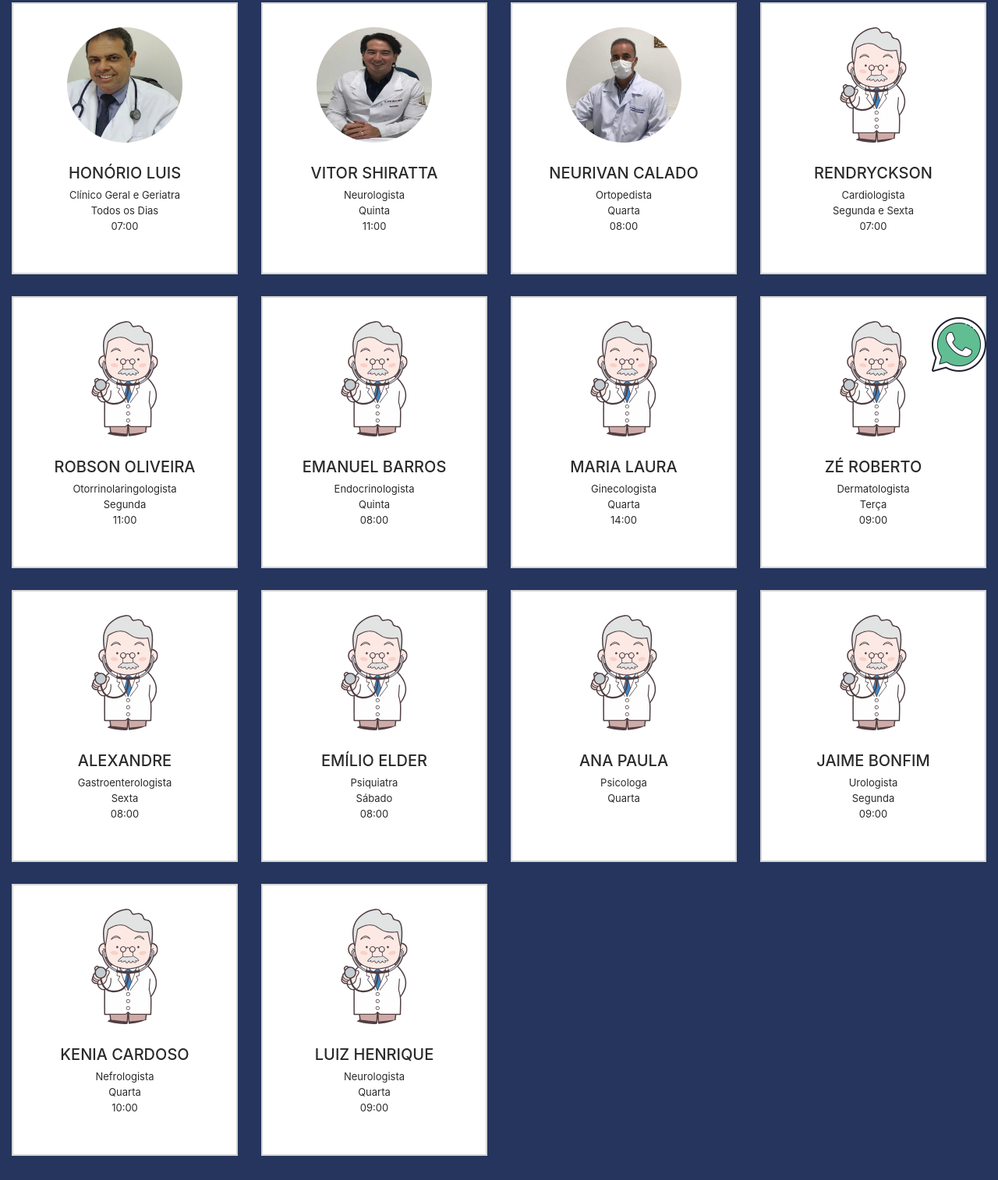
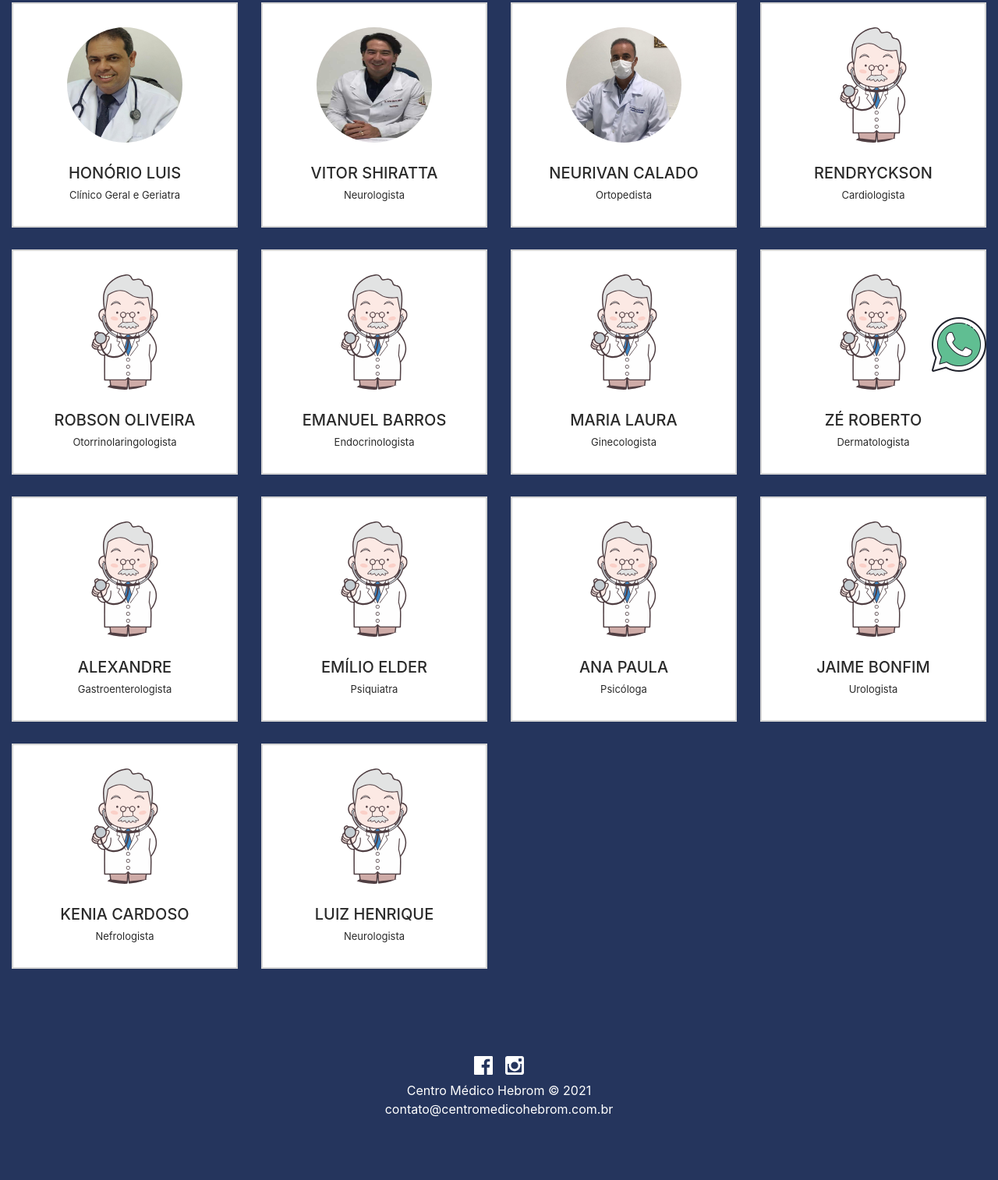
Before and after one commit to misaelucas/sacraer, a plain HTML site: page quadro.html in a window 1280 px wide. Shown: the part 308-1822 px from the top of the page at 78% size. After the commit the page ends 1759 px from the top, so only its background shows below. Drawn offline with nearby package versions, Linux system fonts and the light colour scheme.

Commit message:
Fixes in css, removing inline style lol

```diff
--- a/quadro.html
+++ b/quadro.html
@@ -51,11 +51,9 @@
   </nav>
 </header>
 
- <div class="logo mt-6">
-      <a href="index.html">
-        <img class="imagemlogo"  src="/img/logofixado.png"
-      /></a>
-    </div>
+<div class="logo mt-6">
+  <a href="index.html"> <img class="imagemlogo" src="/img/logofixado.png" /></a>
+</div>
 
 <a href="https://api.whatsapp.com/send?phone=5582981349410" class="whatsapp">
   <img src="./img/whatsapp.png" />
@@ -69,156 +67,129 @@
     </div>
     <ul class="row">
       <li class="col-12 col-md-6 col-lg-3">
-        <div class="cnt-block equal-hight" style="height: 349px">
+        <div class="cnt-block equal-hight" >
           <figure>
             <img src="/img/honorio.jpeg" class="img-responsive" alt="" />
           </figure>
           <h3>Honório Luis</h3>
           <p class="especialidade">Clínico Geral e Geriatra</p>
-          <p class="horario">Todos os Dias</p>
-          <p class="horario">07:00</p>
         </div>
       </li>
       <li class="col-12 col-md-6 col-lg-3">
-        <div class="cnt-block equal-hight" style="height: 349px">
+        <div class="cnt-block equal-hight" >
           <figure>
             <img src="/img/vitor.jpeg" class="img-responsive" alt="" />
           </figure>
           <h3>Vitor Shiratta</h3>
           <p class="especialidade">Neurologista</p>
-          <p class="horario">Quinta</p>
-          <p class="horario">11:00</p>
         </div>
       </li>
       <li class="col-12 col-md-6 col-lg-3">
-        <div class="cnt-block equal-hight" style="height: 349px">
+        <div class="cnt-block equal-hight" >
           <figure>
             <img src="/img/neurivan.jpeg" class="img-responsive" alt="" />
           </figure>
           <h3>Neurivan Calado</h3>
           <p class="especialidade">Ortopedista</p>
-          <p class="horario">Quarta</p>
-          <p class="horario">08:00</p>
         </div>
       </li>
       <li class="col-12 col-md-6 col-lg-3">
-        <div class="cnt-block equal-hight" style="height: 349px">
+        <div class="cnt-block equal-hight" >
           <figure>
             <img src="/img/doutor1.svg" class="img-responsive" alt="" />
           </figure>
           <h3>Rendryckson</h3>
-          <p class="especialidade">Cardiologista</p>
-          <p class="horario">Segunda e Sexta</p>
-          <p class="horario">07:00</p>
+          <p class="">Cardiologista</p>
         </div>
       </li>
       <li class="col-12 col-md-6 col-lg-3">
-        <div class="cnt-block equal-hight" style="height: 349px">
+        <div class="cnt-block equal-hight" >
           <figure>
             <img src="img/doutor1.svg" class="img-responsive" alt="" />
           </figure>
           <h3>Robson Oliveira</h3>
           <p class="especialidade">Otorrinolaringologista</p>
-          <p class="horario">Segunda</p>
-          <p class="horario">11:00</p>
         </div>
       </li>
       <li class="col-12 col-md-6 col-lg-3">
-        <div class="cnt-block equal-hight" style="height: 349px">
+        <div class="cnt-block equal-hight" >
           <figure>
             <img src="img/doutor1.svg" class="img-responsive" alt="" />
           </figure>
           <h3>Emanuel Barros</h3>
           <p class="especialidade">Endocrinologista</p>
-          <p class="horario">Quinta</p>
-          <p class="horario">08:00</p>
         </div>
       </li>
       <li class="col-12 col-md-6 col-lg-3">
-        <div class="cnt-block equal-hight" style="height: 349px">
+        <div class="cnt-block equal-hight" >
           <figure>
             <img src="img/doutor1.svg" class="img-responsive" alt="" />
           </figure>
           <h3>Maria Laura</h3>
           <p class="especialidade">Ginecologista</p>
-          <p class="horario">Quarta</p>
-          <p class="horario">14:00</p>
         </div>
       </li>
       <li class="col-12 col-md-6 col-lg-3">
-        <div class="cnt-block equal-hight" style="height: 349px">
+        <div class="cnt-block equal-hight" >
           <figure>
             <img src="img/doutor1.svg" class="img-responsive" alt="" />
           </figure>
           <h3>Zé Roberto</h3>
           <p class="especialidade">Dermatologista</p>
-          <p class="horario">Terça</p>
-          <p class="horario">09:00</p>
         </div>
       </li>
       <li class="col-12 col-md-6 col-lg-3">
-        <div class="cnt-block equal-hight" style="height: 349px">
+        <div class="cnt-block equal-hight" >
           <figure>
             <img src="img/doutor1.svg" class="img-responsive" alt="" />
           </figure>
           <h3>Alexandre</h3>
           <p class="especialidade">Gastroenterologista</p>
-          <p class="horario">Sexta</p>
-          <p class="horario">08:00</p>
         </div>
       </li>
       <li class="col-12 col-md-6 col-lg-3">
-        <div class="cnt-block equal-hight" style="height: 349px">
+        <div class="cnt-block equal-hight" >
           <figure>
             <img src="img/doutor1.svg" class="img-responsive" alt="" />
           </figure>
           <h3>Emílio Elder</h3>
           <p class="especialidade">Psiquiatra</p>
-          <p class="horario">Sábado</p>
-          <p class="horario">08:00</p>
         </div>
       </li>
       <li class="col-12 col-md-6 col-lg-3">
-        <div class="cnt-block equal-hight" style="height: 349px">
+        <div class="cnt-block equal-hight" >
           <figure>
             <img src="img/doutor1.svg" class="img-responsive" alt="" />
           </figure>
           <h3>Ana Paula</h3>
-          <p class="especialidade">Psicologa</p>
-          <p class="horario">Quarta</p>
+          <p class="especialidade">Psicóloga</p>
         </div>
       </li>
       <li class="col-12 col-md-6 col-lg-3">
-        <div class="cnt-block equal-hight" style="height: 349px">
+        <div class="cnt-block equal-hight" >
           <figure>
             <img src="img/doutor1.svg" class="img-responsive" alt="" />
           </figure>
           <h3>Jaime Bonfim</h3>
           <p class="especialidade">Urologista</p>
-          <p class="horario">Segunda</p>
-          <p class="horario">09:00</p>
         </div>
       </li>
       <li class="col-12 col-md-6 col-lg-3">
-        <div class="cnt-block equal-hight" style="height: 349px">
+        <div class="cnt-block equal-hight" >
           <figure>
             <img src="img/doutor1.svg" class="img-responsive" alt="" />
           </figure>
           <h3>Kenia Cardoso</h3>
           <p class="especialidade">Nefrologista</p>
-          <p class="horario">Quarta</p>
-          <p class="horario">10:00</p>
         </div>
       </li>
       <li class="col-12 col-md-6 col-lg-3">
-        <div class="cnt-block equal-hight" style="height: 349px">
+        <div class="cnt-block equal-hight" >
           <figure>
             <img src="img/doutor1.svg" class="img-responsive" alt="" />
           </figure>
           <h3>Luiz Henrique</h3>
           <p class="especialidade">Neurologista</p>
-          <p class="horario">Quarta</p>
-          <p class="horario">09:00</p>
         </div>
       </li>
     </ul>
```
Also changed, not shown: exames.html (+0 -1 lines).
